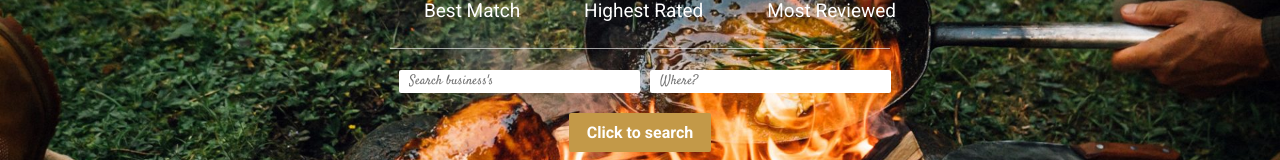
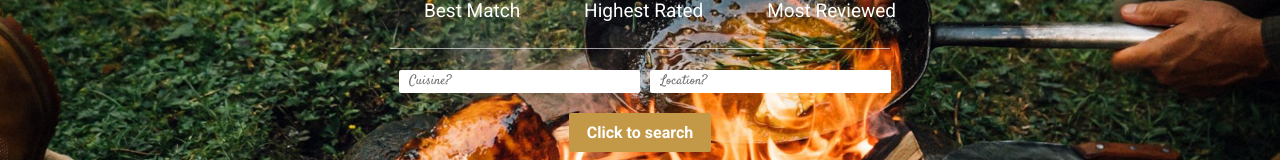
Before and after one commit to leroybrown247/RAVENOUS, a React (Create React App) app: page / in a window 1280 px wide. Shown: the part 244-404 px from the top of the page. Built offline with nearby package versions, Linux system fonts and the light colour scheme; no server answers.

Commit message:
Ravenous: Adding more search option logic

```diff
--- a/src/components/Business/Business.module.css
+++ b/src/components/Business/Business.module.css
@@ -30,6 +30,7 @@ img {
   font-weight: 600;
   font-size: 18px;
   font-family: "Satisfy", cursive;
+  line-height: 1rem;
 }
 
 .BusinessName:hover {
--- a/src/components/SearchBar/SearchBar.js
+++ b/src/components/SearchBar/SearchBar.js
@@ -13,7 +13,7 @@ const SearchBar = ({ onSearch }) => {
   const [location, setLocation] = useState("");
   const [selectedSortOption, setSelectedSortOption] = useState("best_match");
 
-  const handleKeyPress = (event) => {
+  const handleKeyDown = (event) => { // Prevents the default action of the event
     if (event.key === "Enter") {
       handleSearch(event);
     }
@@ -50,6 +50,7 @@ const SearchBar = ({ onSearch }) => {
     }
   };
 
+
   return (
     <div>
       <div className={styles.SearchBar}>
@@ -78,16 +79,16 @@ const SearchBar = ({ onSearch }) => {
         </div>
         <div className={styles["SearchBarFields"]}>
           <input
-            placeholder="Search business's"
+            placeholder="Cuisine?"
             value={searchTerm}
             onChange={handleSearchTermChange}
-            onKeyPress={handleKeyPress}
+            onKeyDown={handleKeyDown}
           />
           <input
-            placeholder="Where?"
+            placeholder="Location?"
             value={location}
             onChange={handleLocationChange}
-            onKeyPress={handleKeyPress}
+            onKeyDown={handleKeyDown}
           />
         </div>
         <div className={styles["SearchBarSubmit"]}>
```
